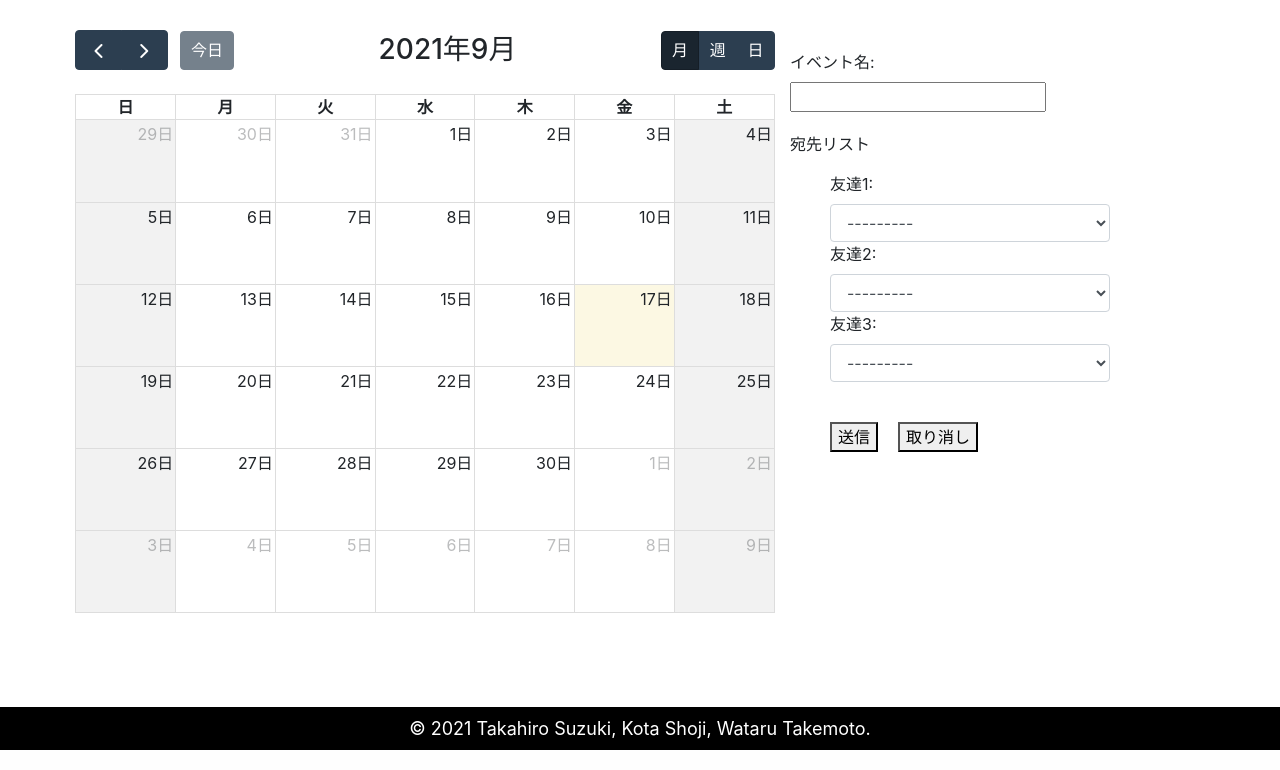
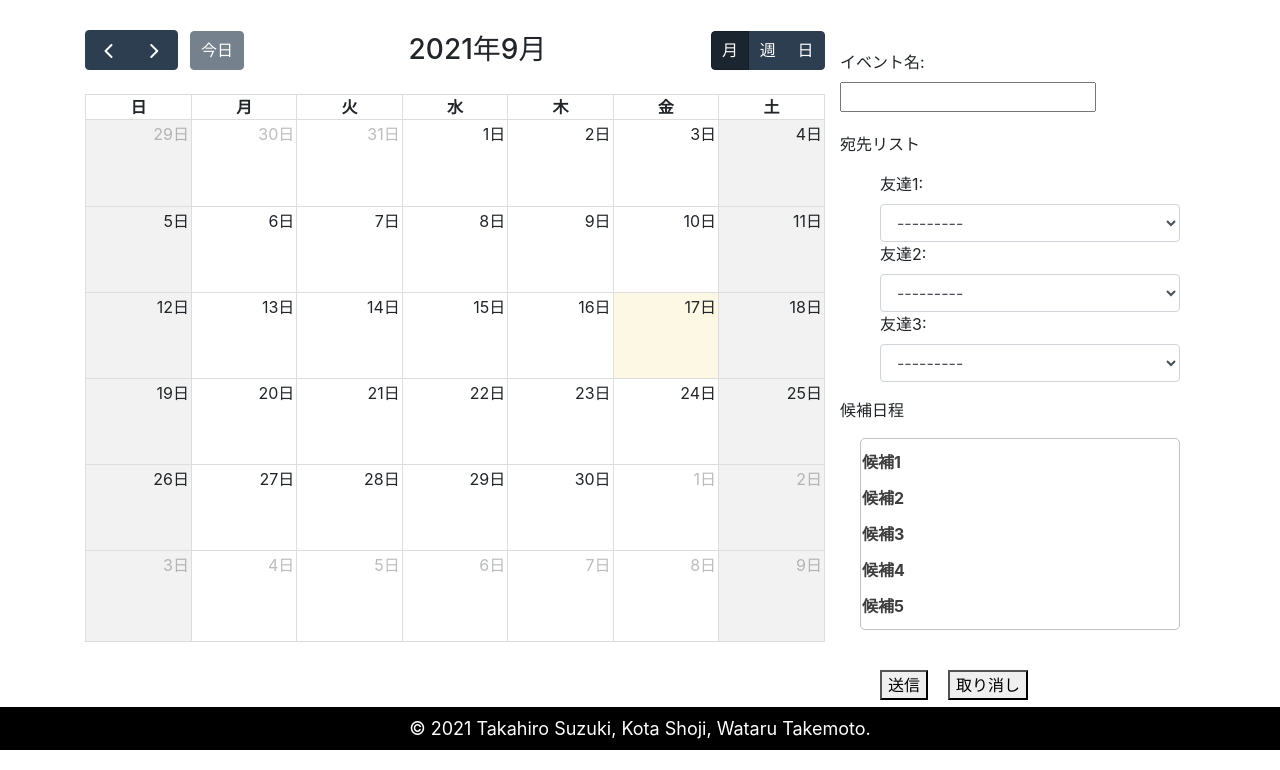
Before and after one commit to ktanonymous/sketch, a Django app: page /base/propose/ in a window 1280 px wide. Shown: the part 50-820 px from the top of the page. Run offline with Django 3.2, Linux system fonts and the light colour scheme; data that the repository does not hold is empty; some libraries are stand-ins or nearby versions.

Commit message:
implement function to set events and check counts of events Co-authored-by: ktanonymous

```diff
--- a/base/templates/propose_event.html
+++ b/base/templates/propose_event.html
@@ -35,9 +35,8 @@
 
 <form method="POST">
     {% csrf_token %}
-    <div class="container" style="margin: 30px;">
-
-        <div class="row" style="margin: 30px;">
+    <div class="container" style="margin: 30px auto;">
+        <div class="row" style="margin: 0px;">
             <div class="col-8">
                 <div class="row">
                     <div id='calendar' ></div>
@@ -107,6 +106,7 @@
                     {{ form.name }}
                     {{ form.name.errors }}
                 </div>
+
                 <p>宛先リスト</p>
                 <ul style="list-style-type: none;">
                     <li class="field">
@@ -125,10 +125,46 @@
                         {{ form.friend3.errors }}
                     </li>
                 </ul>
+                <p>候補日程</p>
+
+                <div class="row" style="margin: 0px 0px 0px 20px">
+
+                    <table id="date_table" class="date_table">
+                        <tbody>
+                            <tr>
+                                <th>候補1</th>
+                                <td></td>
+                            </tr>
+                            <tr>
+                                <th>候補2</th>
+                                <td></td>
+                            </tr>
+                            <tr>
+                                <th>候補3</th>
+                                <td></td>
+                            </tr>
+                            <tr>
+                                <th>候補4</th>
+                                <td></td>
+                            </tr>
+                            <tr>
+                                <th>候補5</th>
+                                <td></td>
+                            </tr>
+                        </tbody>
+                    </table>
+                </div>
+
                 <div class="row" style="margin: 30px;">
+                    <input type="hidden" id=1 name="date1">
+                    <input type="hidden" id=2 name="date2">
+                    <input type="hidden" id=3 name="date3">
+                    <input type="hidden" id=4 name="date4">
+                    <input type="hidden" id=5 name="date5">
                     <button type="submit" style="margin: 10px;">送信</button>
                     <button type="reset" style="margin: 10px;">取り消し</button>
                 </div>
+
             </div>
         </div>
     </div>
--- a/static/css/mystyle.css
+++ b/static/css/mystyle.css
@@ -55,3 +55,12 @@
     width: 60%;
     margin: 0px;
 }
+
+#date_table{
+    width: 100%;
+    color:rgb(63, 62, 62);
+    border-collapse: separate;
+    border:1px solid rgba(136, 133, 133, 0.5);
+    border-spacing: 0px 10px;
+    border-radius:5px;
+}
--- a/static/js/test.js
+++ b/static/js/test.js
@@ -19,8 +19,10 @@ document.addEventListener('DOMContentLoaded', function () {
         selectable: true,
         selectMirror: true,
         select: function (arg) {
+            isCountOK = checkCountEvent(5);
+            if(isCountOK){
                 isOK = confirm('追加していいですか？');
-        if(isOK){
+                if (isOK) {
                     var title = '候補';
                     if (title) {
                         calendar.addEvent({
@@ -31,28 +33,47 @@ document.addEventListener('DOMContentLoaded', function () {
                         })
                     }
                 }
+            }else{
+                alert("選択数を減らしてください");
+            }
+            setDateValue();
             calendar.unselect()
         },
         editable: true,
         eventLimit: true, // allow "more" link when too many events
         events: [
-        {
-        groupId: 999,
-        title: 'Repeating Event',
-        start: '2019-08-09T16:00:00'
-        },
+            // {
+            //     groupId: 999,
+            //     title: 'Repeating Event',
+            //     start: '2019-08-09T16:00:00'
+            // },
             // './getEvents.php',
         ],
     });
 
     calendar.render();
+
+    function setDateValue(){
         var events = calendar.getEvents();
-    let c = 0
-    for(var i=0; i<events.length; i++){
-    c++;
-    console.log(events[i]);
+        for (let i = 0; i < events.length; i++ ){
+            let element = document.getElementById(i+1);
+            element.value = events[i];
+            date_table.rows[i].cells[1].innerText = events[i].start + events[i].end + events[i].allDay;
+
         }
-    if(c>5){
-        alert("数を減らしてください");
     }
+
+    function checkCountEvent(num){
+        let count = 0;
+        var events = calendar.getEvents();
+
+        for (var i = 0; i < events.length; i++) {
+            count++;
+            if (count == num) {
+                return false;
+            }
+        }
+        return true;
+    }
+
 });
```
Also changed, not shown: base/templates/allauth/account/login.html (+9 -7 lines), base/templates/sample.html (renamed from base/templates/test.html), base/templates/sample.js (renamed from base/templates/test.js). Lines whose indentation alone changed are shown as unchanged.
